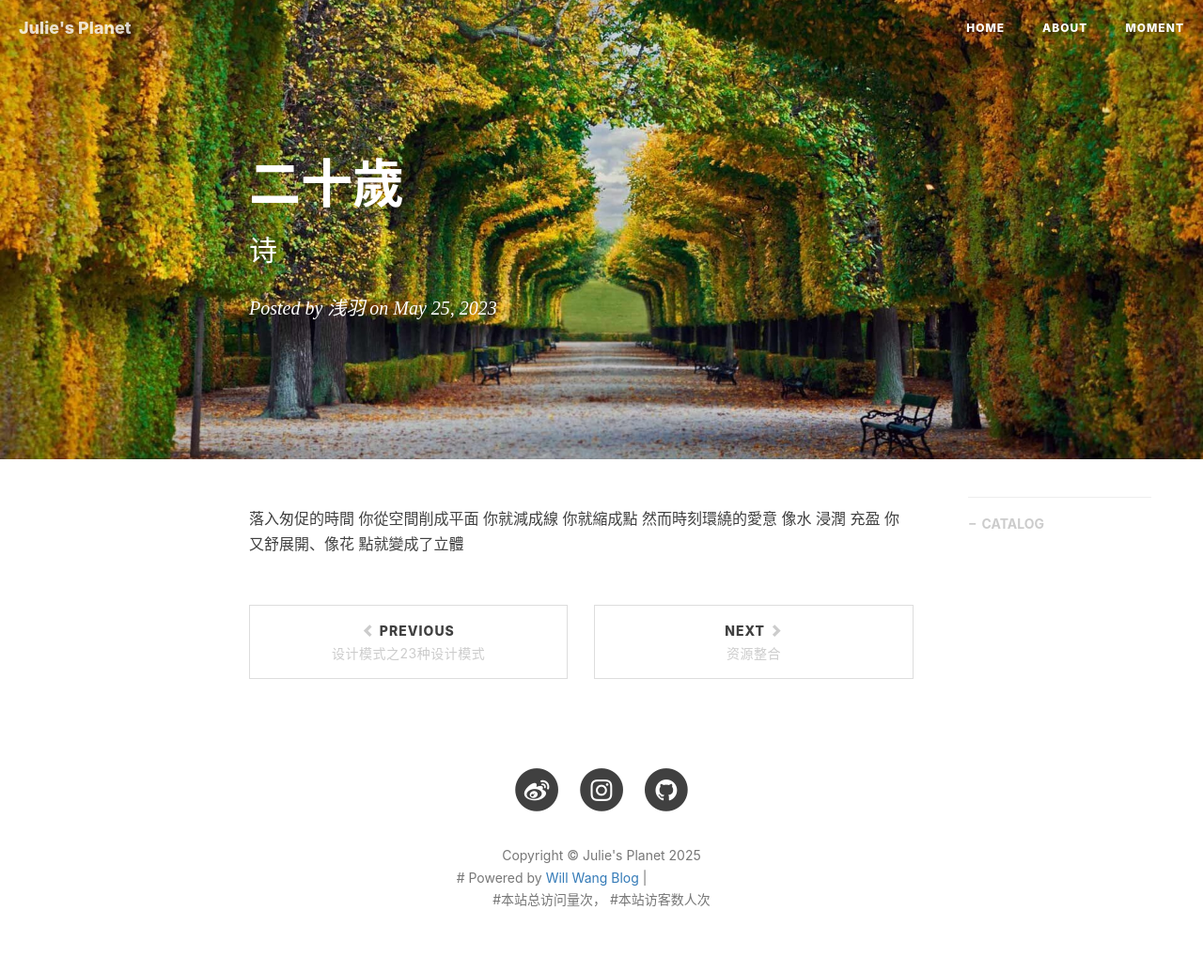
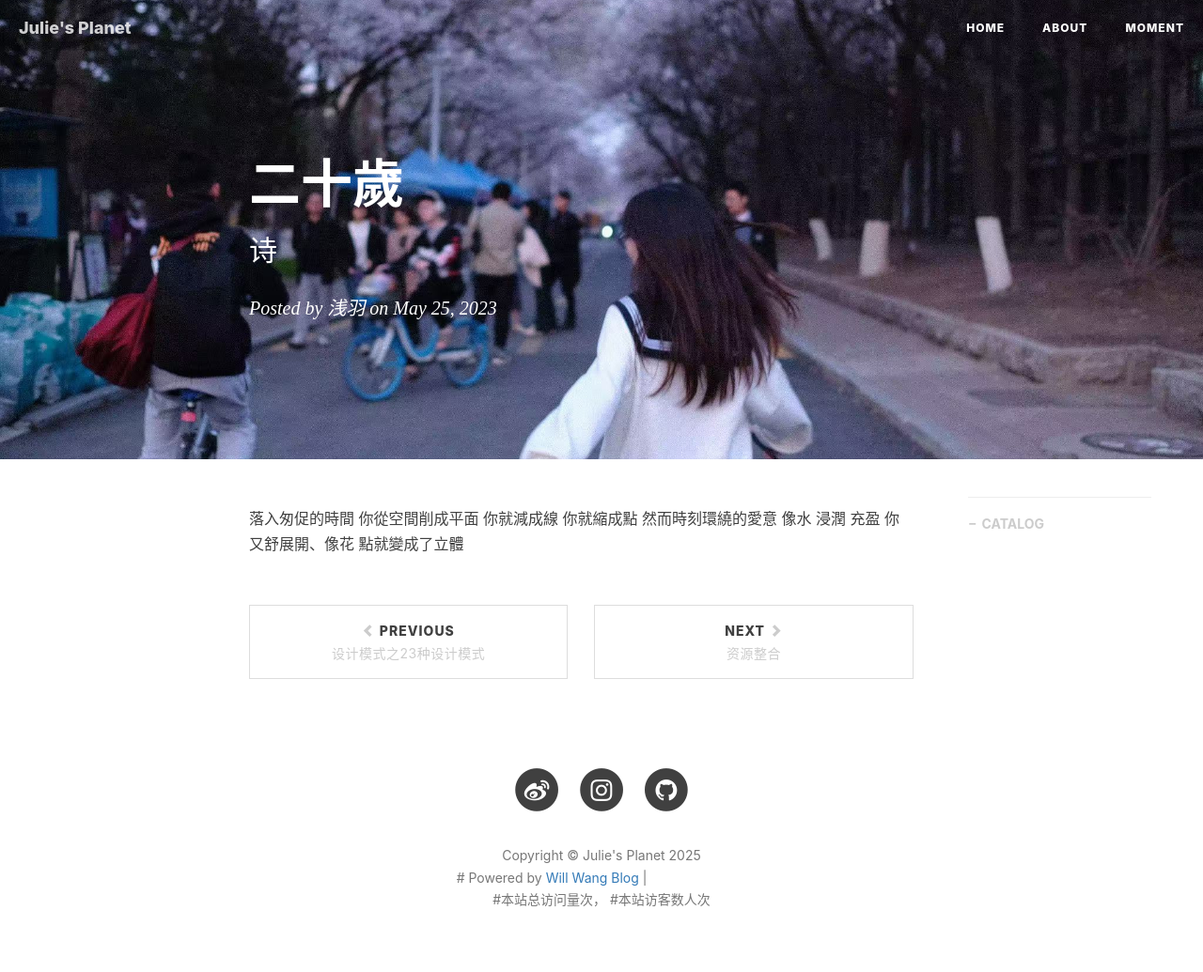
Before and after one commit to QianyuXIE/QianyuXIE.github.io, a Jekyll site: the page built from _posts/2023-05-25-二十歲.md, in a window 1280 px wide. Shown: the whole page at 94% size. Built offline with Jekyll 4.4.1, drawn with Linux system fonts in a browser that asks for light colours; nearby versions of some CDN libraries; comment, search, counter and statistics services are not loaded; grey boxes are pictures that could not be loaded.

Commit message:
Update 2023-05-25-二十歲.md

```diff
--- a/_posts/2023-05-25-二十歲.md
+++ b/_posts/2023-05-25-二十歲.md
@@ -4,7 +4,7 @@ title:      二十歲
 subtitle:   诗
 date:       2023-05-25
 author:     浅羽
-header-img: img/post-bg-article.jpg
+header-img: img/Me/Me2.jpg
 catalog: true
 ---
 
```
